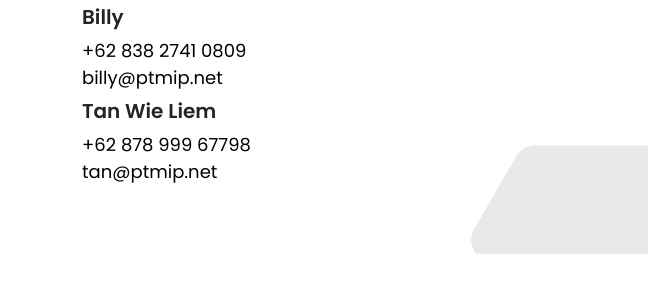
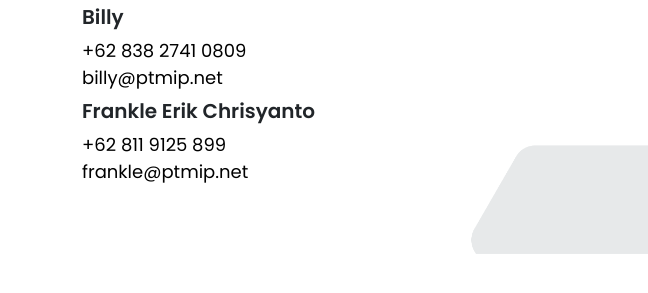
Before and after one commit to multiindogoodsperkasa-dev/mip, a plain HTML site: page contact.html in a window 1280 px wide. Shown: the part 539-832 px from the top of the page, 0-648 px from the left. Drawn offline with nearby package versions, Linux system fonts and the light colour scheme; grey boxes are pictures that could not be loaded.

Commit message:
Update contact.html

```diff
--- a/contact.html
+++ b/contact.html
@@ -73,11 +73,11 @@
 								<br>
 								<a style="font-weight: 400 !important;font-size: 18px;" href="mailto:billy@ptmip.net">billy@ptmip.net</a>
 							</h6>
-							<h5 style="font-weight: 600 !important;">Tan Wie Liem</h5>
+							<h5 style="font-weight: 600 !important;">Frankle Erik Chrisyanto</h5>
 							<h6 class="small">
-								<a style="font-weight: 400 !important;font-size: 18px;" href="https://wa.link/xkhxnz">+62 878 999 67798</a>
+								<a style="font-weight: 400 !important;font-size: 18px;" href="https://wa.link/25iopw">+62 811 9125 899</a>
 								<br>
-								<a style="font-weight: 400 !important;font-size: 18px;" href="mailto:tan@ptmip.net">tan@ptmip.net</a>
+								<a style="font-weight: 400 !important;font-size: 18px;" href="mailto:frankle@ptmip.net">frankle@ptmip.net</a>
 							</h6>
 						</div>
 					</div>
```
